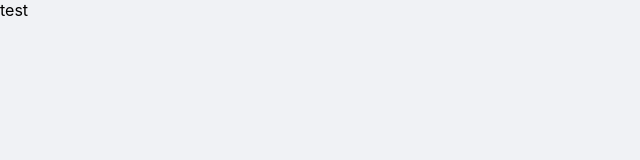
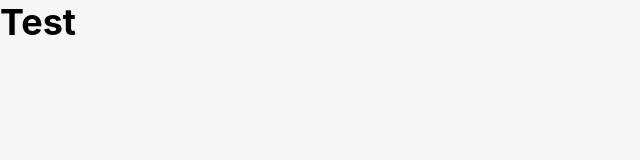
Before and after one commit to Evgotem/product-catalog, a React app: page / in a window 1280 px wide. Shown: the top 160 px of the page, without its empty margins (0-640 px from the left). Built offline with nearby package versions, Linux system fonts and the light colour scheme; the HTML template or start-up script is replaced by a standard one.

Commit message:
feat: css variables, initial styles, adaptive font size

```diff
--- a/src/App.tsx
+++ b/src/App.tsx
@@ -1,5 +1,6 @@
 import { FC } from "react";
 import './index.css';
+import '@shared/styles/variables.css';
 
 interface AppProps {
 
@@ -9,7 +10,7 @@ export const App: FC<AppProps> = () => {
 
   return (
     <div>
-      test
+      <h1>Test</h1>
     </div>
   )
 }
--- a/src/index.css
+++ b/src/index.css
@@ -6,9 +6,10 @@
 
 body {
   font-family: -apple-system, BlinkMacSystemFont, 'Segoe UI', Roboto, 'Helvetica Neue', Arial, sans-serif;
+  font-size: clamp(1rem, 2.5vw, 1.125rem);
   -webkit-font-smoothing: antialiased;
   -moz-osx-font-smoothing: grayscale;
-  background-color: #f0f2f5;
+  background-color: var(--background-color);
 }
 
 #root {
--- /dev/null
+++ b/src/shared/styles/variables.css
@@ -0,0 +1,6 @@
+:root {
+  --primary-color: #242EDB;
+  --red-color: #F32E2E;
+  --grey-color: #B2B3B9;
+  --background-color: #f6f6f6;
+}
```
